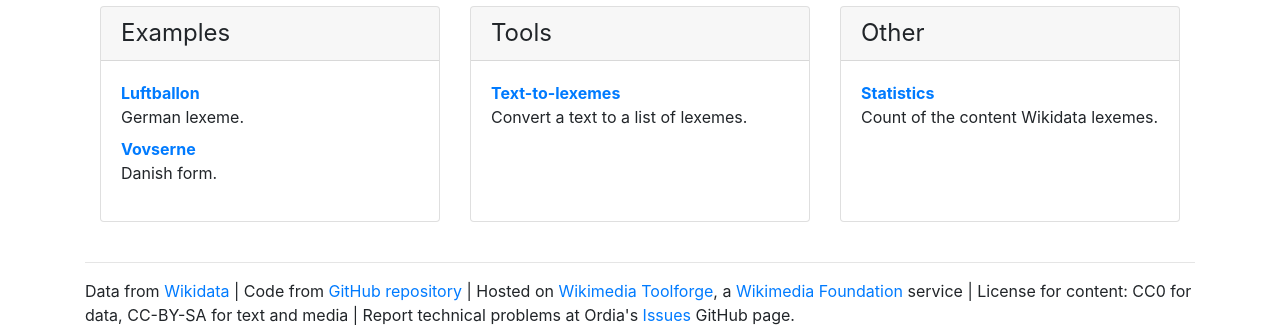
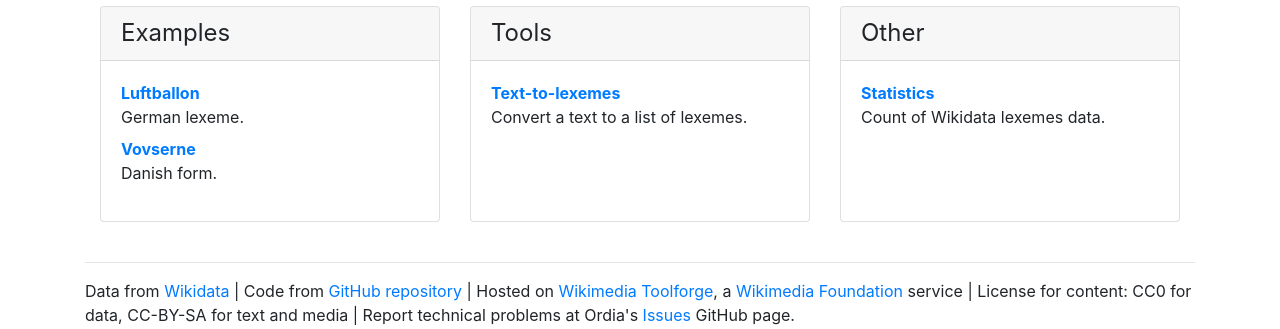
Before and after one commit to fnielsen/ordia, a Flask app: page / in a window 1280 px wide. Shown: the part 130-459 px from the top of the page. Run offline with Flask 2, Linux system fonts and the light colour scheme; some libraries are stand-ins or nearby versions.

Commit message:
Fix language

```diff
--- a/ordia/app/templates/index.html
+++ b/ordia/app/templates/index.html
@@ -53,7 +53,7 @@
 	    <div class="card-body">
 		<dl>
 		    <dt><a href="statistics/">Statistics</a></dt>
-		    <dd>Count of the content Wikidata lexemes.</dd>
+		    <dd>Count of Wikidata lexemes data.</dd>
 		</dl>
 
 	    </div>
```
